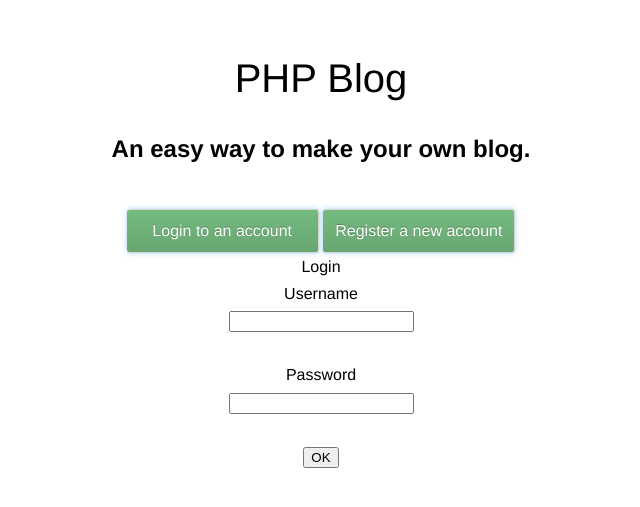
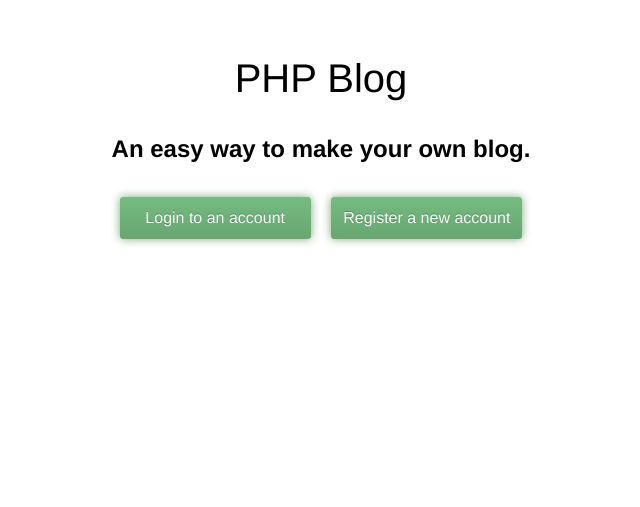
Before and after one commit to koalacoding/yoBlog, a PHP site: page / in a window 1280 px wide. Shown: the part 43-550 px from the top of the page, without its empty margins (319-959 px from the left). Run offline with PHP 8.4, Linux system fonts and the light colour scheme; some libraries are stand-ins or nearby versions.

Commit message:
Working on index.php design.

```diff
--- a/index.js
+++ b/index.js
@@ -1,12 +1,13 @@
-/*-------------------------------------------------------------------
----------------------------------------------------------------------
----------------HANDLE LOGIN AND REGISTER BUTTONS CLICK---------------
----------------------------------------------------------------------
--------------------------------------------------------------------*/
+/*---------------------------------------------
+-----------------------------------------------
+--------------LOGIN BUTTON CLICK---------------
+-----------------------------------------------
+---------------------------------------------*/
 
-function handleLoginAndRegisterButtonsClick() {
-	$('.loginAndRegisterButtons').click(function() {
-		$(this).fadeOut();
+function handleLoginButtonClick() {
+	$('#login_button').click(function() {
+		$('#login_button').css('box-shadow', 'rgba(0, 0, 0, 0.4) 0px 0px 20px 0px');
+		$('#login_form').fadeIn();
 	});
 }
 
@@ -17,5 +18,6 @@ function handleLoginAndRegisterButtonsClick() {
 --------------------------------*/
 
 $(function() {
-	handleLoginAndRegisterButtonsClick();
+	$('#login_form').hide();
+	handleLoginButtonClick();
 });
--- a/index.php
+++ b/index.php
@@ -18,19 +18,6 @@
 				require_once('index_functions.php');
 				handleConnectedOrNot($_SESSION);
 			?>
-
-			<form id="loginForm" action="login_action.php" method="post">
-				<div id="form_header"><span id="form_header_title">Login</span></div>
-				<div id="form_fields">
-					Username <br />
-					<input type="text" name="username" />
-					<br /><br />
-					Password <br />
-					<input type="password" name="password" />
-					<br /><br />
-					<input id="OK" type="submit" value="OK" />
-				</div>
-			</form>
 		</center>
 
 		<script src="https://ajax.googleapis.com/ajax/libs/jquery/2.1.4/jquery.min.js"></script>
--- a/index_functions.php
+++ b/index_functions.php
@@ -40,8 +40,18 @@
   ------------------------------*/
 
   function showNotConnectedButtons() {
-    echo '<div id="loginAndRegisterButtons">
-            <span class="loginAndRegisterButtons">Login to an account</span>
-            <span class="loginAndRegisterButtons">Register a new account</span>
-          </div>';
+    echo '<span class="loginAndRegisterButton" id="login_button">Login to an account</span>
+          <span class="loginAndRegisterButton">Register a new account</span>
+
+          <form id="login_form" action="login_action.php" method="post">
+    				<div class="form_content">
+    					Username <br />
+    					<input type="text" class="form_field" name="username" />
+    					<br /><br />
+    					Password <br />
+    					<input type="password" class="form_field" name="password" />
+    					<br /><br />
+    					<input id="OK" type="submit" value="OK" />
+    				</div>
+    			</form>';
   }
--- a/index_style.css
+++ b/index_style.css
@@ -16,26 +16,17 @@ h1 {
   font-weight: 300;
 }
 
-.loginAndRegisterButtons {
+.loginAndRegisterButton {
   background-image: linear-gradient(rgb(117, 187, 128), rgb(104, 166, 114));
-  border-bottom-color: rgb(213, 213, 213);
-  border-bottom-left-radius: 3px;
-  border-bottom-right-radius: 3px;
-  border-bottom-style: solid;
-  border-bottom-width: 1px;
-  border-right-color: rgb(213, 213, 213);
-  border-right-style: solid;
-  border-right-width: 1px;
-  border-top-color: rgb(213, 213, 213);
-  border-top-left-radius: 3px;
-  border-top-right-radius: 3px;
-  border-top-style: solid;
-  border-top-width: 1px;
-  box-shadow: rgba(81, 167, 232, 0.498039) 0px 0px 5px 0px;
+  border-radius: 3px;
+
+  box-shadow: rgba(0, 80, 0, 0.498039) 0px 0px 10px 0px;
+  -webkit-background-clip: padding-box; /* for Safari */
+  background-clip: padding-box; /* for IE9+, Firefox 4+, Opera, Chrome */
   color: rgb(255, 255, 255);
   cursor: pointer;
   display: inline-block;
-  margin-top: 20px;
+  margin: 1vh;
   outline-color: rgb(255, 255, 255);
   padding-bottom: 7px;
   padding-left: 12px;
@@ -46,7 +37,7 @@ h1 {
   width: 167.203125px;
 }
 
-.loginAndRegisterButtons:hover {
+.loginAndRegisterButton:hover {
   background-color: rgb(91, 154, 101);
   background-image: linear-gradient(rgb(100, 179, 112), rgb(91, 154, 101));
   background-repeat: repeat-x;
@@ -55,3 +46,42 @@ h1 {
   border-right-color: rgb(91, 154, 101);
   border-top-color: rgb(91, 154, 101);
 }
+
+
+/*---------------------------------
+-----------------------------------
+---------------FORMS---------------
+-----------------------------------
+---------------------------------*/
+
+
+  /*--------------------
+  ------FORM CONTENT----
+  --------------------*/
+
+  .form_content {
+    font-size: 13px;
+    font-weight: 600;
+  }
+
+  /*------------------
+  ------FORM FIELD----
+  ------------------*/
+
+  .form_field {
+    height: 25px;
+    width: 200px;
+
+    border: 1px solid grey;
+    border-radius: 2px;
+    box-shadow: inset 0 1px 2px rgba(0,0,0,0.075);
+  }
+
+  /*------------------
+  ------LOGIN FORM----
+  ------------------*/
+
+  #login_form {
+    display: none;
+    margin-top: 3vh;
+  }
```
